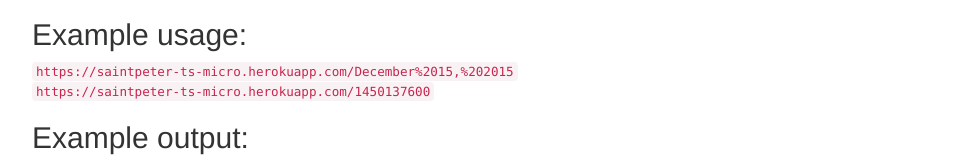
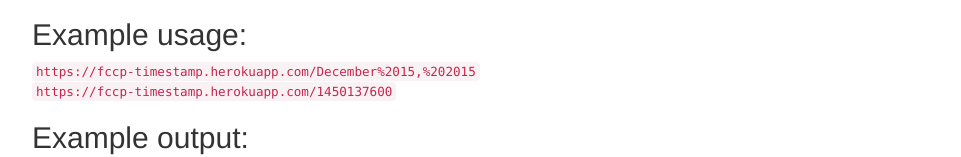
Before and after one commit to tomoat/fcc-timestamp-ms, a website: page index.html in a window 1280 px wide. Shown: the part 222-379 px from the top of the page, without its empty margins (38-999 px from the left). Drawn offline with nearby package versions, Linux system fonts and the light colour scheme.

Commit message:
change url

```diff
--- a/index.html
+++ b/index.html
@@ -19,8 +19,8 @@
         </ol>
     </blockquote>
     <h2>Example usage:</h2>
-    <code>https://saintpeter-ts-micro.herokuapp.com/December%2015,%202015</code><br>
-    <code>https://saintpeter-ts-micro.herokuapp.com/1450137600</code>
+    <code>https://fccp-timestamp.herokuapp.com/December%2015,%202015</code><br>
+    <code>https://fccp-timestamp.herokuapp.com/1450137600</code>
     <h2>Example output:</h2>
     <code>{ "unix": 1450137600, "natural": "December 15, 2015" }</code><br>
     <code>{ "unix": null, "natural": null }</code>
```
